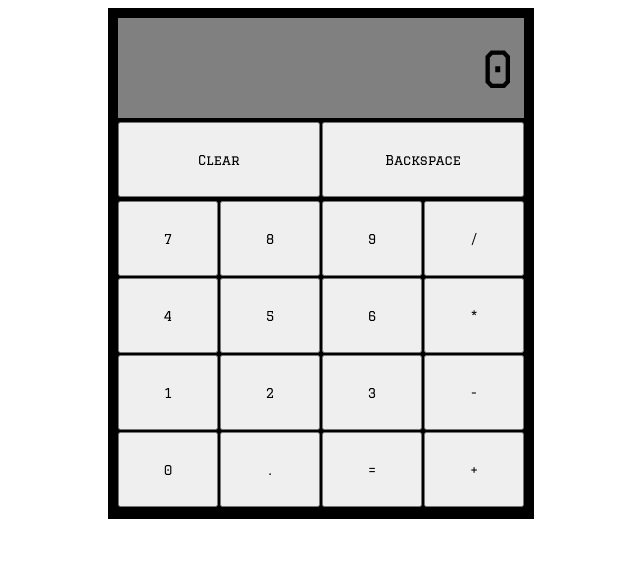
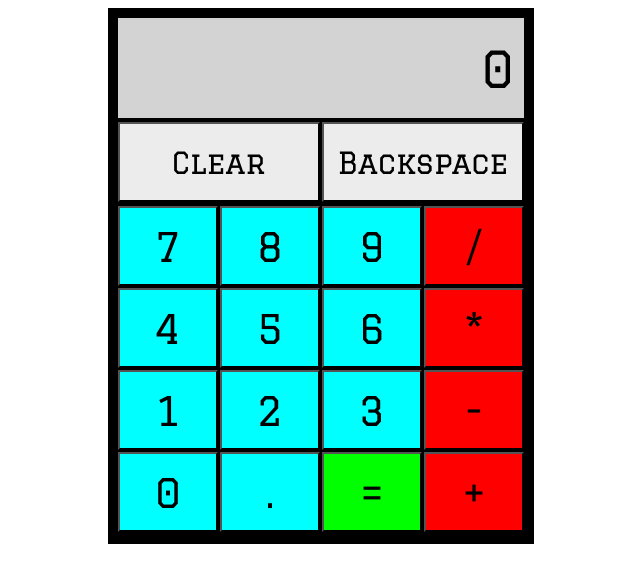
Before and after one commit to Nestor-3690/calculator, a plain HTML site: page index.html in a window 1280 px wide. Shown: the whole page, without its empty margins (319-959 px from the left). Drawn offline with Linux system fonts and the light colour scheme.

Commit message:
Add colors to buttons and display

```diff
--- a/styles.css
+++ b/styles.css
@@ -15,7 +15,24 @@ body {
 button {
     font-family: "Graduate", serif;
     font-weight: 400;
+    font-size: 40px;
     font-style: normal;
+}
+
+button#equal {
+    background-color: rgb(1, 255, 1);
+}
+
+button.number {
+    background-color: cyan;
+}
+
+button.operator {
+    background-color: red;
+}
+
+button.other {
+    background-color: rgb(236, 236, 236);
 }
 
 #calculator {
@@ -30,7 +47,7 @@ button {
     width: fit-content;
 }
 #display {
-    background-color: gray;
+    background-color: lightgray;
     display: flex;
     height: 100px;
     justify-content: right;
@@ -49,9 +66,10 @@ button {
 }
 
 #clearandbackspace > * {
-    height: 75px;
+    height: 80px;
     margin-top: 2px;
     width: 202px;
+    font-size: 30px;
 }
 
 #numbersandoperators > * {
@@ -59,7 +77,7 @@ button {
     gap: 2px;
 }
 .lines > * {
-    height: 75px;
+    height: 80px;
     margin-top: 2px;
     width: 100px;
 }
```
